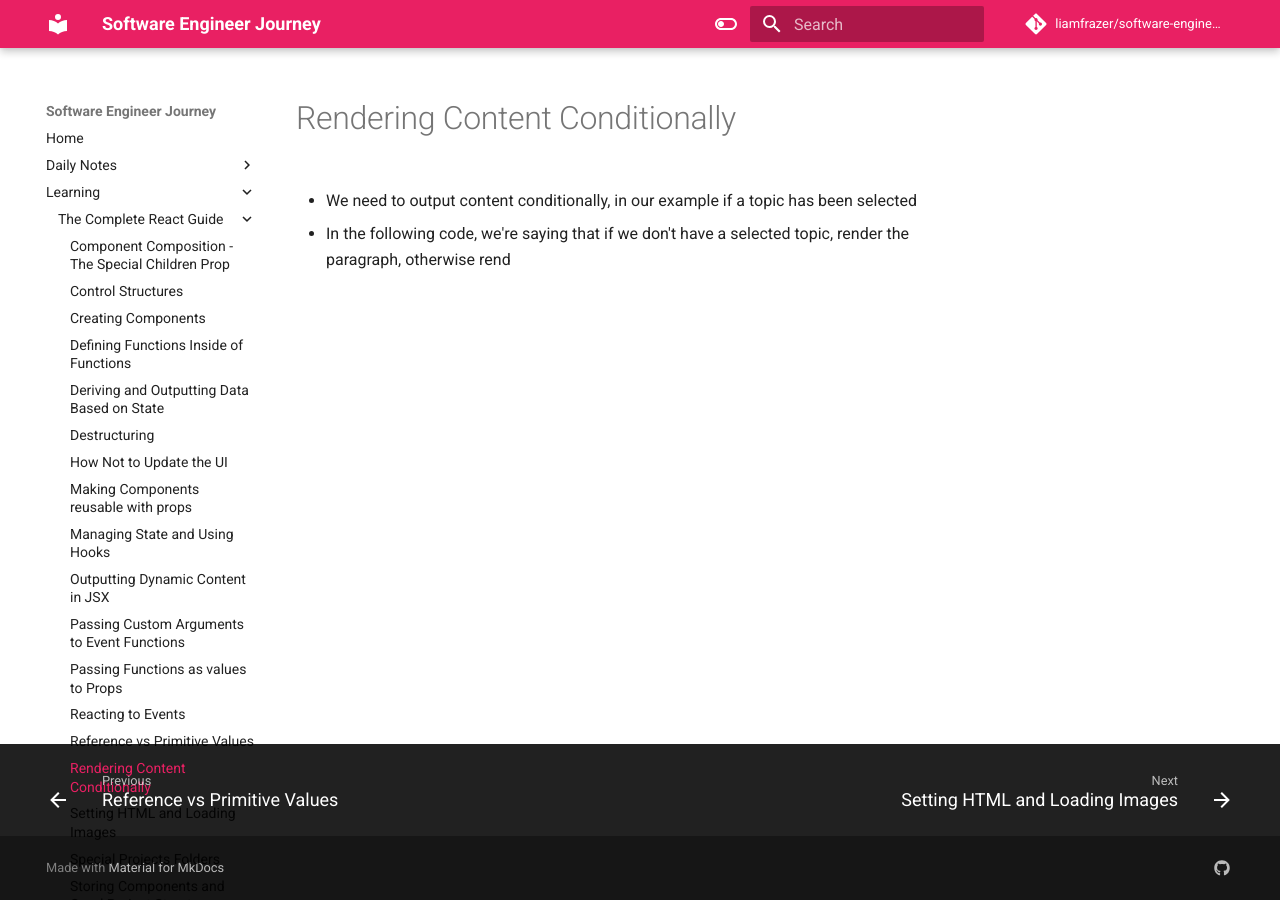
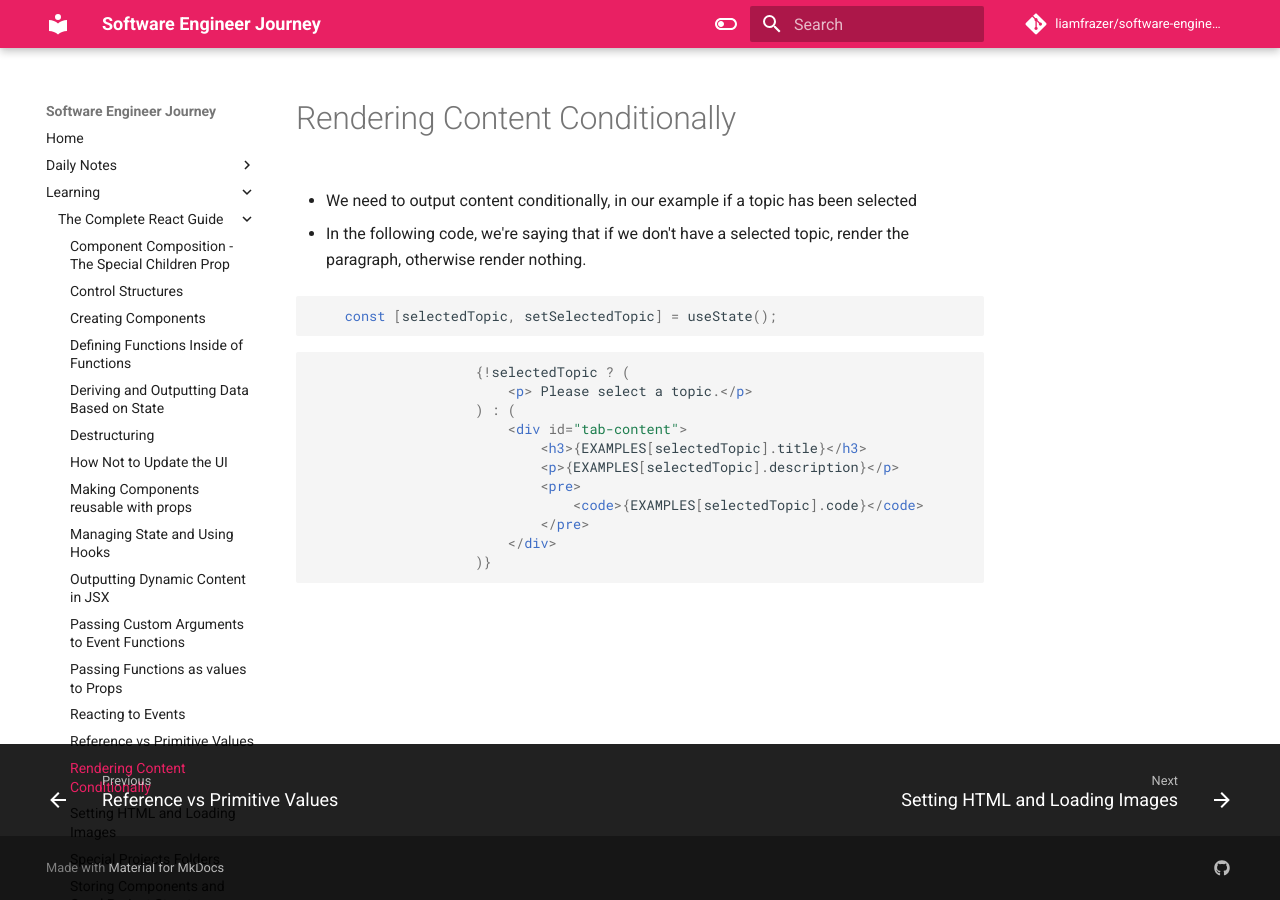
Before and after one commit to liamfrazer/software-engineer-journey, an MkDocs documentation site: the page built from docs/Learning/The Complete React Guide/Rendering Content Conditionally.md, in a window 1280 px wide. Built offline with MkDocs 1.6.1 and Material for MkDocs 9.7.7, drawn with Linux system fonts in a browser that asks for light colours; comment, search, counter and statistics services are not loaded.

Commit message:
vault backup: 2023-12-17 15:49:49

````diff
--- a/docs/Learning/The Complete React Guide/Rendering Content Conditionally.md
+++ b/docs/Learning/The Complete React Guide/Rendering Content Conditionally.md
@@ -9,4 +9,22 @@ tags:
 # Rendering Content Conditionally
 * We need to output content conditionally, in our example if a topic has been selected
 
-* In the following code, we're saying that if we don't have a selected topic, render the paragraph, otherwise rend
+* In the following code, we're saying that if we don't have a selected topic, render the paragraph, otherwise render nothing.
+
+```jsx
+	const [selectedTopic, setSelectedTopic] = useState();
+```
+
+```jsx
+					{!selectedTopic ? (
+						<p> Please select a topic.</p>
+					) : (
+						<div id="tab-content">
+							<h3>{EXAMPLES[selectedTopic].title}</h3>
+							<p>{EXAMPLES[selectedTopic].description}</p>
+							<pre>
+								<code>{EXAMPLES[selectedTopic].code}</code>
+							</pre>
+						</div>
+					)}
+```
````
